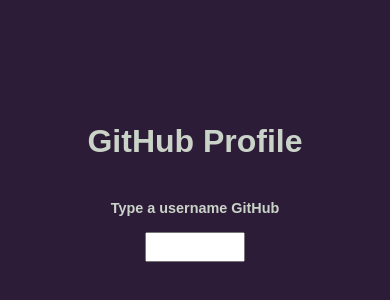
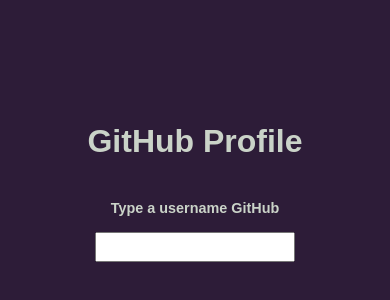
Before and after one commit to susyhaga/gitHubProfile_react, a React (Vite) app: page / in a window 390 px wide. Shown: the part 250-550 px from the top of the page. Built offline with nearby package versions, Linux system fonts and the light colour scheme.

Commit message:
Update global.css

```diff
--- a/src/global.css
+++ b/src/global.css
@@ -74,9 +74,6 @@
         font-size: 1rem;
     }
 
-    .input {
-         width: 100px;
-    }
 }
 
 @media (max-width: 480px) {
@@ -88,7 +85,4 @@
         font-size: 0.9rem;
     }
 
-    .input {
-        width: 100px;
-    }
 }
```
